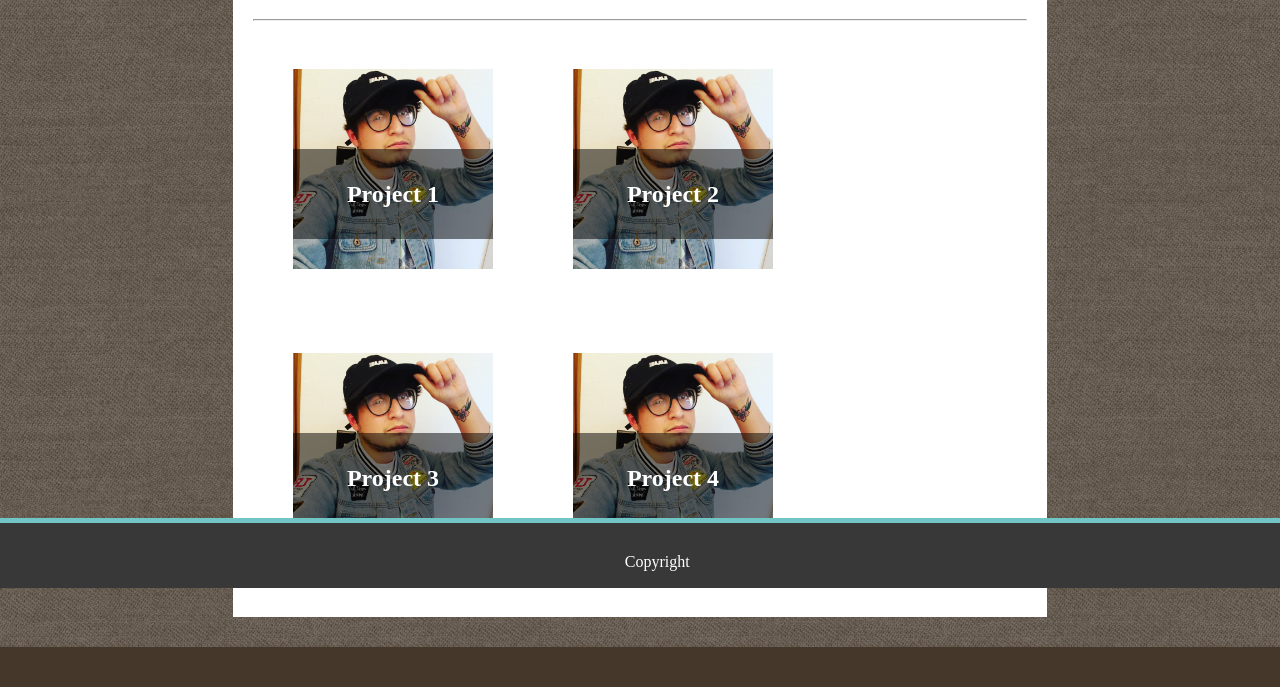
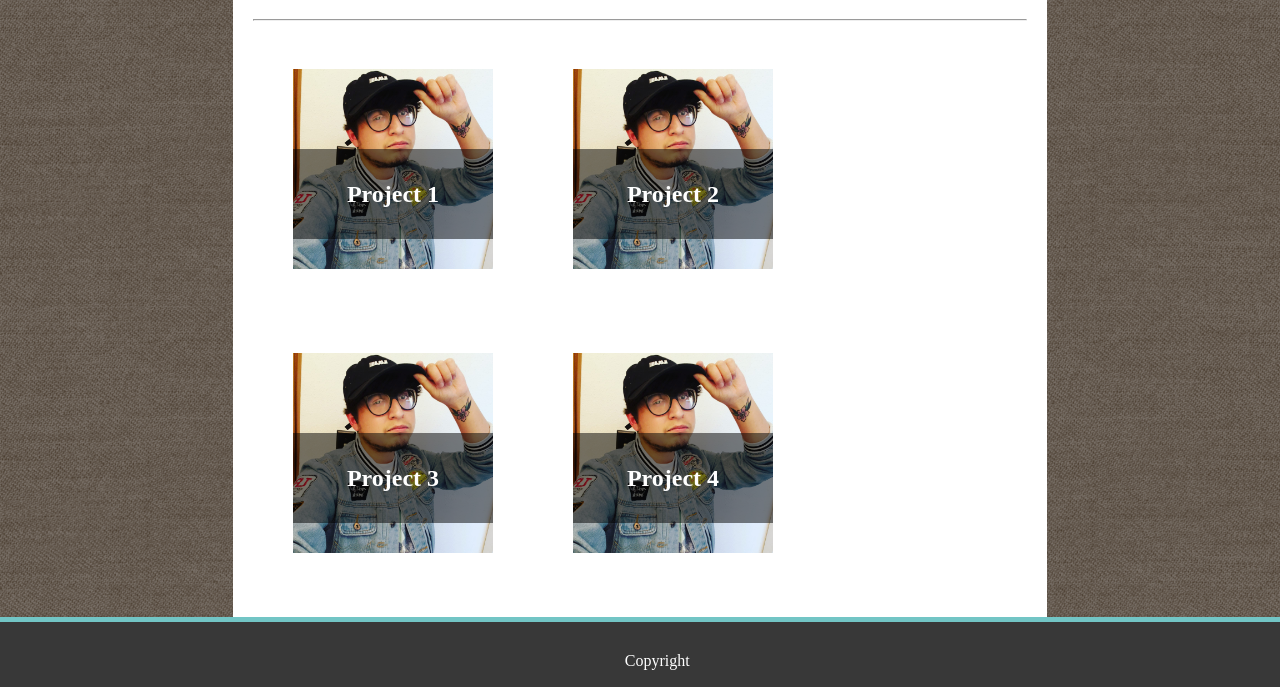
Before and after one commit to Rampirez/Basic-Portfolio, a plain HTML site: page portfolio.html in a window 1280 px wide. Shown: the part 212-899 px from the top of the page. Before the commit the page ends 859 px from the top, so only its background shows below. Drawn offline with Linux system fonts and the light colour scheme.

Commit message:
fixed the footer going crazy places

```diff
--- a/assets/css/style.css
+++ b/assets/css/style.css
@@ -20,7 +20,7 @@ form {
 
 footer {
   bottom: 0;
-  position: absolute;
+  position: relative;
   width: 100%;
 }
 
@@ -129,3 +129,12 @@ input[type=submit] {
 #topiccolor {
   color: rgb(114, 197, 197);
 }
+
+#page-container {
+  position: relative;
+  min-height: 100vh;
+}
+
+#content-wrap {
+  padding-bottom: 2.5rem;    /* Footer height */
+}
--- a/portfolio.html
+++ b/portfolio.html
@@ -8,6 +8,8 @@
     <title>Mathew Ramirez</title>
 </head>
 <body>
+<div id="page-container">
+    <div id="content-wrap">
 
  <div class="clearfix">
 <div class="pagetop">
@@ -70,10 +72,15 @@
     </div>
     </div>
 
-    <footer>
+
+
+    </div>
+
     <div class="pagebottom">
         Copyright
     </div>
-</footer>
+
+    </div>
+
 </body>
 </html>
```
Also changed, not shown: contact.html (+5 -0 lines), index.html (+6 -0 lines).
